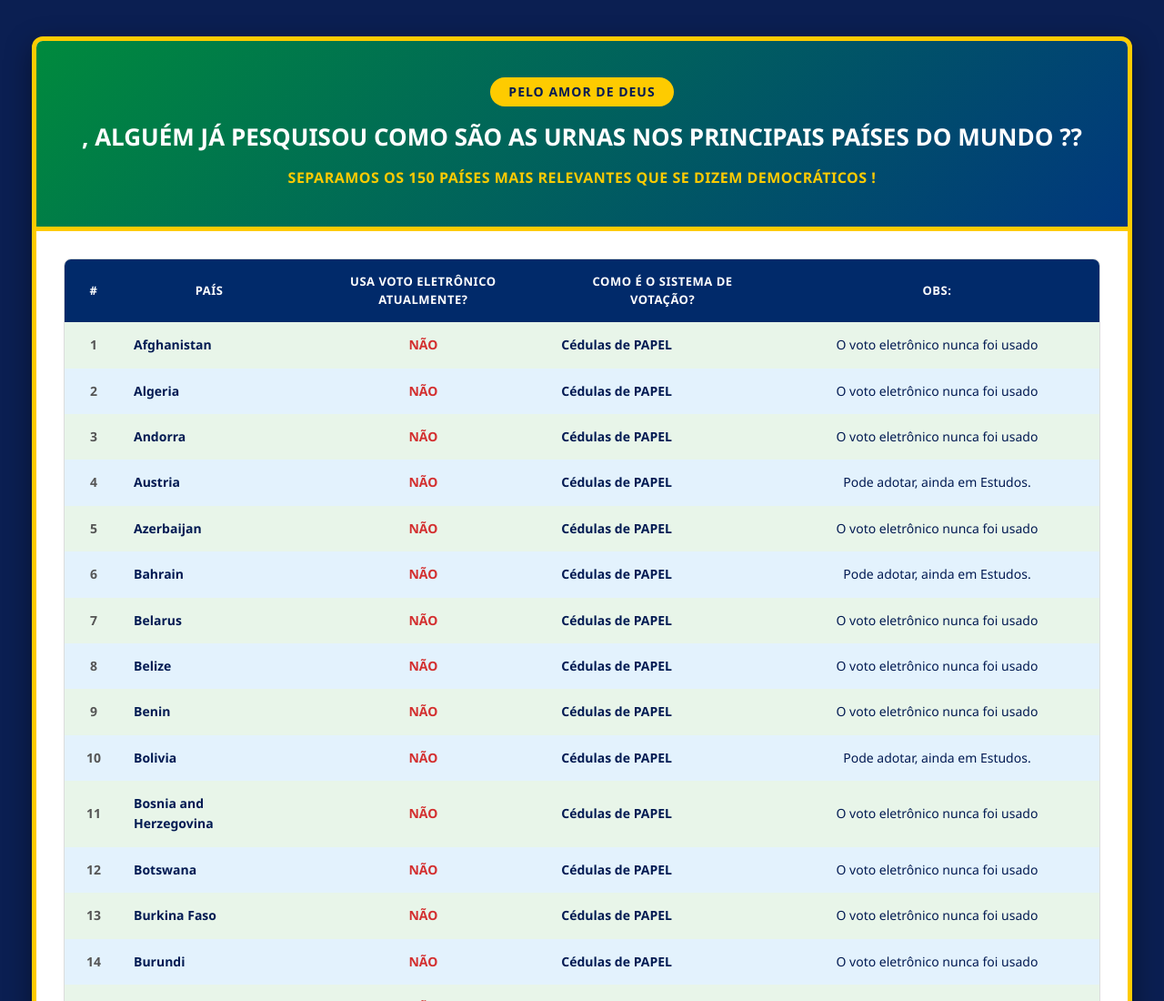
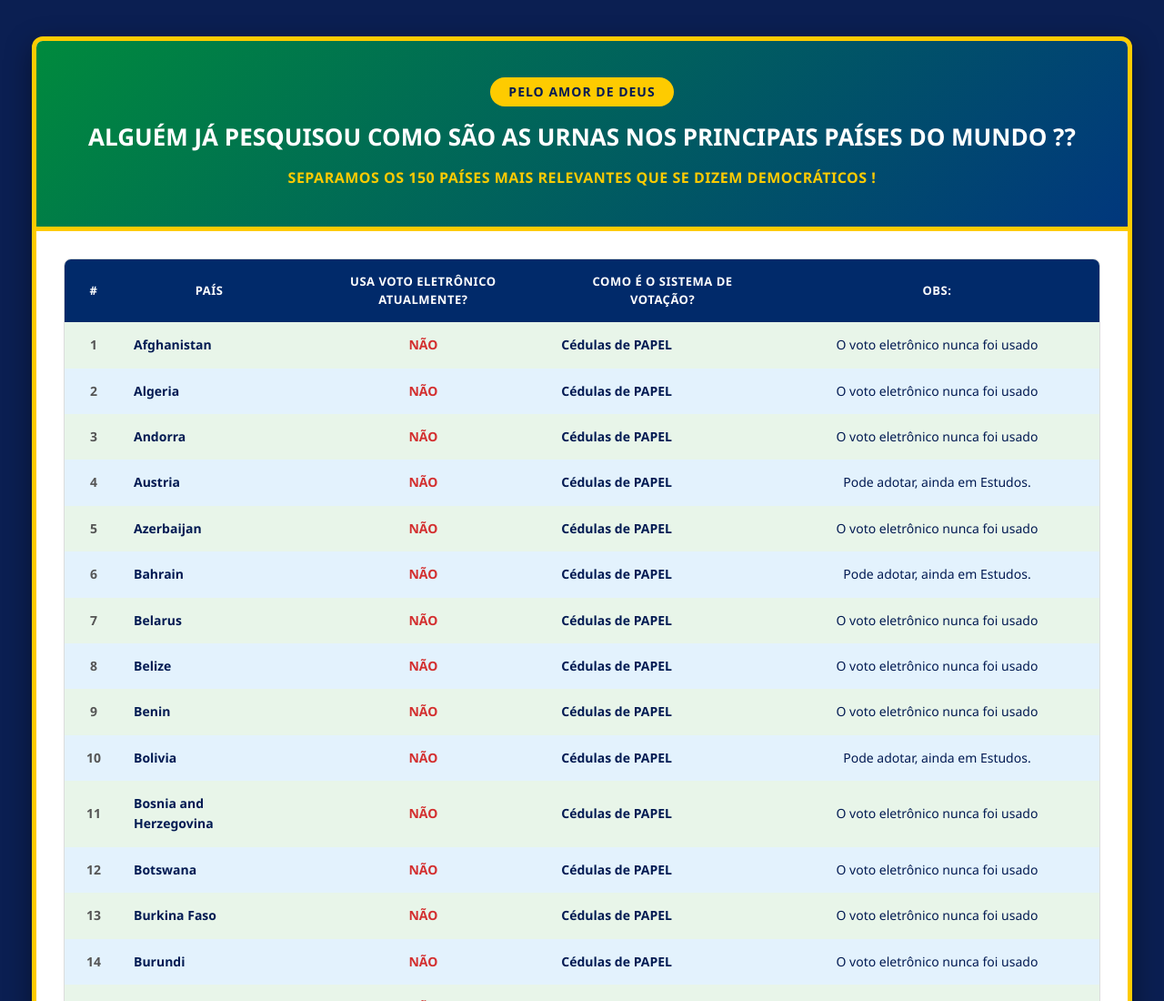
Before and after one commit to usabr/br, a plain HTML site: page index.html in a window 1280 px wide. Shown: the top 1100 px of the page at 91% size. Drawn offline with Linux system fonts and the light colour scheme.

Commit message:
Remove comma from header text in index.html

```diff
--- a/index.html
+++ b/index.html
@@ -200,7 +200,7 @@
 
 <div class="container">
     <header>
-        <h1><span>Pelo Amor de DEUS</span>, alguém já pesquisou como são as URNAS nos principais Países do Mundo ??</h1>
+        <h1><span>Pelo Amor de DEUS</span> alguém já pesquisou como são as URNAS nos principais Países do Mundo ??</h1>
         <h2>Separamos os 150 Países mais Relevantes que se dizem Democráticos !</h2>
     </header>
 
```
